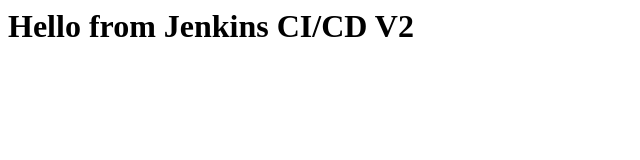
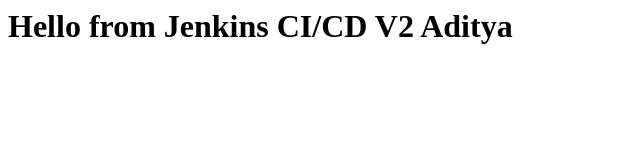
Before and after one commit to aditya199806/my-cicd-demo, a plain HTML site: page index.html in a window 1280 px wide. Shown: the whole page, without its empty margins (0-640 px from the left). Drawn offline with Linux system fonts and the light colour scheme.

Commit message:
Aditya added

```diff
--- a/index.html
+++ b/index.html
@@ -1 +1 @@
-<h1>Hello from Jenkins CI/CD V2</h1>
+<h1>Hello from Jenkins CI/CD V2 Aditya</h1>
```
